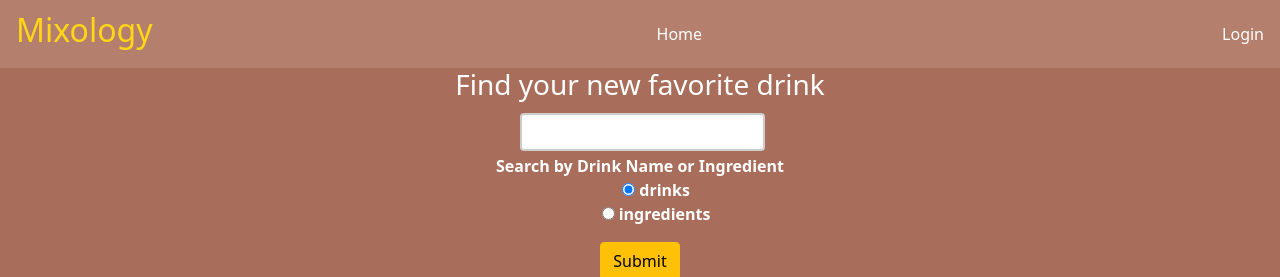
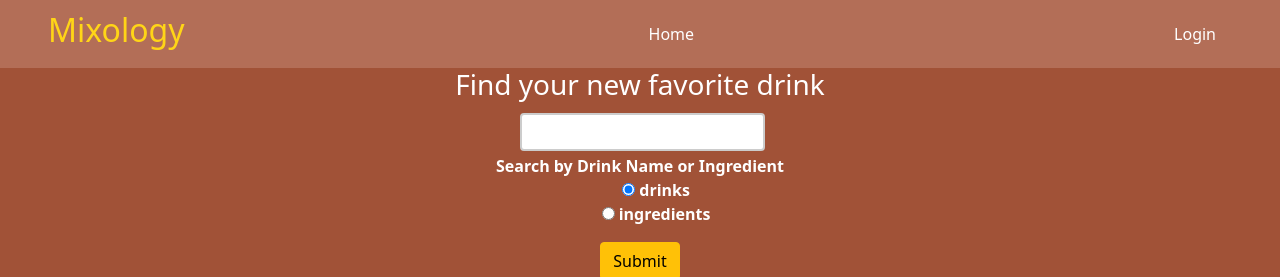
Before and after one commit to podop29/cocktail, a Flask app: page / in a window 1280 px wide. Shown: the top 277 px of the page. Run offline with Flask 2, Linux system fonts and the light colour scheme; data that the repository does not hold is empty.

Commit message:
changed navbar

```diff
--- a/static/styles.css
+++ b/static/styles.css
@@ -1,5 +1,5 @@
 body{
-    background-color: #a96e5b !important;
+    background-color: #a15237 !important;
     color: white !important;
 }
 
@@ -65,7 +65,7 @@
   background-color: #b47f6d;
 }
 .card{
-  margin-left: 40%;
+  margin: auto;
 }
 /*Header Stuff nav bar*/
 .navbar {
@@ -73,13 +73,13 @@
     margin: 0;
     padding: 0;
     overflow: hidden;
-    background-color: #b47f6d;
+    background-color: #b36e57 !important;
     display: block;
 
   }
 
   .baritem {
-    float: right;
+    float: left !important;
   }
 
   .baritem .ab {
@@ -88,7 +88,7 @@
     text-align: right;
     padding: 14px 16px;
     text-decoration: none;
-    margin-top: 0%;
+    margin-top: auto;
   }
 
   .baritem .ab:hover {
--- a/templates/base.html
+++ b/templates/base.html
@@ -12,19 +12,22 @@
 
 </header>
 <body>
+
+
+
    <ul class="navbar">
-       <li class="h2 ms-3 yellow baritem">Mixology</li>
+       <li class="h2 ms-5 yellow baritem">Mixology</li>
        <li class="baritem"><a class="ab" href="/">Home</a></li>
        {%if session['user_id']%}
        <li class="baritem"><a class="ab" href="/{{session['user_id']}}/likes">Drink Later List</a></li>
-       <li class="baritem"><a class="ab"href="/logout">LogOut</a></li>
+       <li class="baritem"><a class="ab me-5"href="/logout">LogOut</a></li>
        {%else%}
-       <li class="baritem"><a class="ab"href="/login">Login</a></li>
+       <li class="baritem"><a class="ab me-5"href="/login">Login</a></li>
        {%endif%}
 
    </ul>
 
-</div>
+
 
     {%block content%} {%endblock%}
 
```
